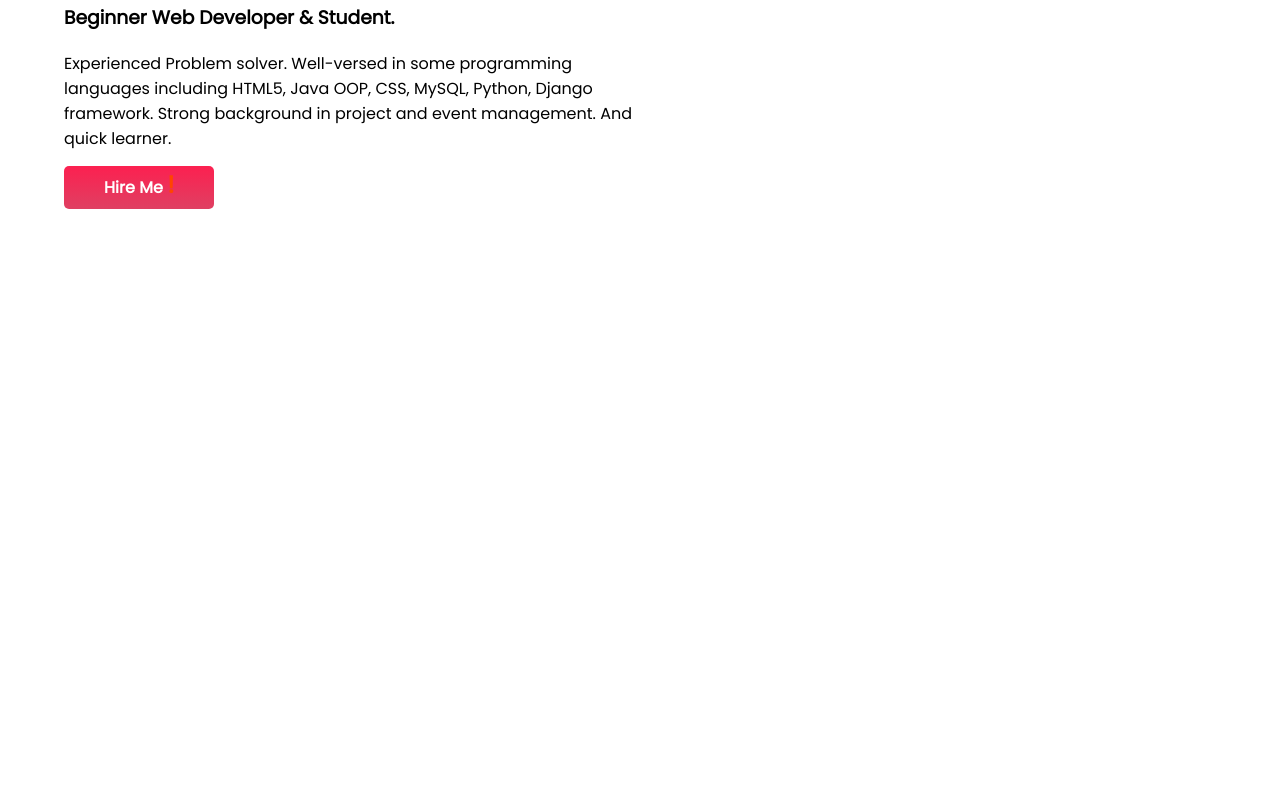
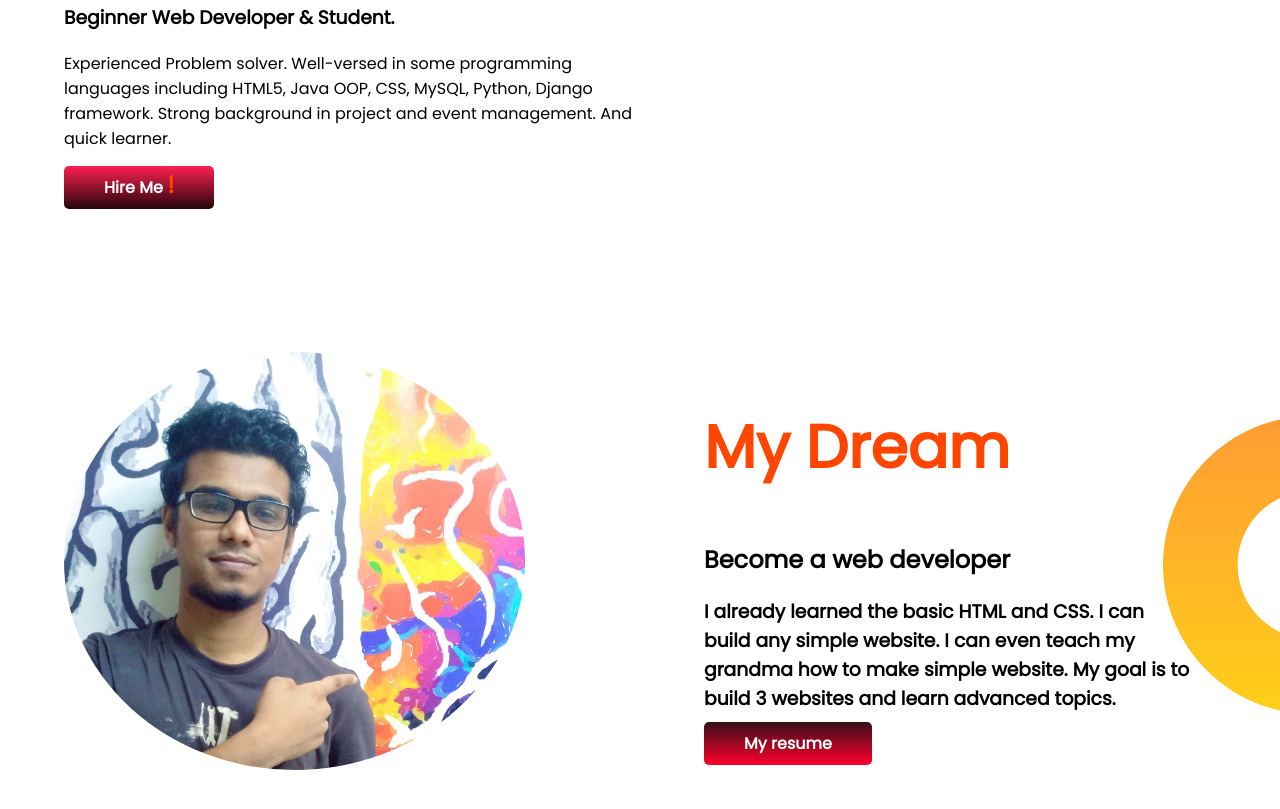
Before and after one commit to samian016/Developer-portfolio, a plain HTML site: page index.html in a window 1280 px wide. Shown: the part 461-1270 px from the top of the page. Before the commit the page ends 800 px from the top, so only its background shows below. Drawn offline with Linux system fonts and the light colour scheme.

Commit message:
Section second part ok>

```diff
--- a/index.html
+++ b/index.html
@@ -29,14 +29,32 @@
         </p>
         <a
           class="link-button"
-          target="blank"
+          target="_blank"
           href="https://www.linkedin.com/in/md-walid-bin-jashim-92a9ba1b1/"
           >Hire Me <span class="ex">!</span></a
         >
       </div>
-      <div class="half">
+      <div class="half-2">
         <img src="images/sami-bg.png" alt="Loading Image." />
       </div>
     </section>
+    <section class="dream-section">
+
+      <div class="half-2">
+        <img style="border-radius: 100%;" src="showOff/dream.jpg" alt="Loading Image." />
+      </div>
+
+      <div class="half-2">
+        <h1 class="ex-2">My Dream</h1>
+        <h2>Become a web developer</h2>
+        <h3 style="padding-right: 15%;">
+          I already learned the basic HTML and CSS. I can build any simple
+          website. I can even teach my grandma how to make simple website. My
+          goal is to build 3 websites and learn advanced topics.
+        </h3>
+        <a class="resume-button" target="_blank" href="resume/samian (CV).pdf">My resume</a>
+      </div>
+
+    </section>
   </body>
 </html>
--- a/style.css
+++ b/style.css
@@ -17,6 +17,7 @@ h1 {
 }
 section {
   display: flex;
+  margin-bottom: 150px;
 }
 .half {
   width: 50%;
@@ -29,7 +30,7 @@ section {
 .link-button {
   text-decoration: none;
   padding: 10px 40px;
-  background-image: linear-gradient(rgb(252, 32, 80), rgb(223, 64, 98));
+  background-image: linear-gradient(rgb(252, 32, 80), rgb(37, 5, 12));
   color: white;
   font-weight: 700;
   border-radius: 5px;
@@ -39,3 +40,27 @@ section {
   background-image: url(images/top-banner.png);
   background-repeat: no-repeat;
 }
+
+.half-2 {
+  width: 50%;
+  padding-left: 5%;
+}
+.half-2 img {
+  width: 80%;
+}
+.ex-2 {
+  color: orangered;
+}
+.resume-button {
+  text-decoration: none;
+  padding: 10px 40px;
+  background-image: linear-gradient(rgb(56, 14, 26), rgb(255, 0, 43));
+  color: white;
+  font-weight: 700;
+  border-radius: 5px;
+}
+.dream-section {
+  background-image: url(images/dream-bg.png);
+  background-position: right;
+  background-repeat: no-repeat;
+}
```
Also changed, not shown: showOff/dream.jpg (added), 2 other files.
